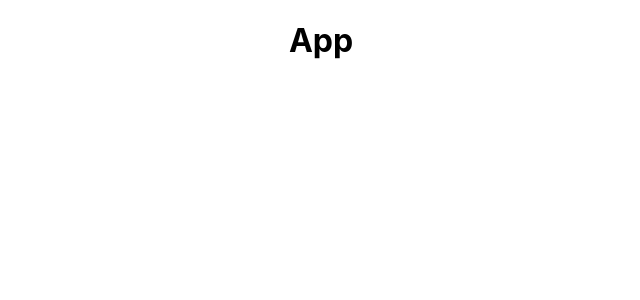
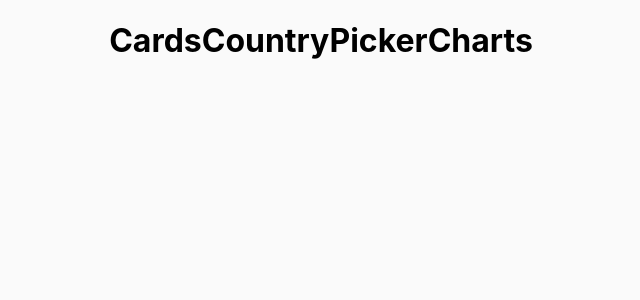
Before and after one commit to barackmaund1/Covid19-Tracker-App, a React (Create React App) app: page / in a window 1280 px wide. Shown: the top 300 px of the page, without its empty margins (319-959 px from the left). Built offline with nearby package versions, Linux system fonts and the light colour scheme.

Commit message:
create components

```diff
--- a/src/App.css
+++ b/src/App.css
@@ -1,3 +1,8 @@
-.App {
-  text-align: center;
+/* *{
+  margin:0 ;
+} */
+.container{
+  display: flex;
+  align-items: center;
+  justify-content: center;
 }
--- a/src/App.js
+++ b/src/App.js
@@ -1,12 +1,17 @@
 import React from 'react';
 import './App.css';
+import Cards from './components/Cards/Cards'
+import Charts from './components/Charts/Charts'
+import CountryPicker from './components/CountryPicker/CountryPicker'
+// import { Cards,Charts,CountryPicker} from './components'
+
 
 function App() {
   return (
-    <div className="App">
-      <header className="App-header">
-        <h1>App</h1>
-      </header>
+    <div className="container">
+      <Cards/>
+      <CountryPicker/>
+      <Charts/>
     </div>
   );
 }
--- /dev/null
+++ b/src/components/Cards/Cards.js
@@ -0,0 +1,11 @@
+import React from 'react'
+
+const Cards = () => {
+    return (
+        <div>
+            <h1>Cards</h1>
+        </div>
+    )
+}
+
+export default Cards
--- /dev/null
+++ b/src/components/Charts/Charts.js
@@ -0,0 +1,11 @@
+import React from 'react'
+
+const Charts = () => {
+    return (
+        <div>
+        <h1>Charts</h1>
+        </div>
+    )
+}
+
+export default Charts
--- /dev/null
+++ b/src/components/CountryPicker/CountryPicker.js
@@ -0,0 +1,11 @@
+import React from 'react'
+
+const CountryPicker = () => {
+    return (
+        <div>
+           <h1>CountryPicker</h1>
+        </div>
+    )
+}
+
+export default CountryPicker
--- a/src/index.css
+++ b/src/index.css
@@ -5,6 +5,7 @@ body {
     sans-serif;
   -webkit-font-smoothing: antialiased;
   -moz-osx-font-smoothing: grayscale;
+  background-color: rgb(250,250,250);
 }
 
 code {
```
Also changed, not shown: src/api/index.js (added), src/components/Cards/Cards.css (added), src/components/Charts/Charts.css (added), src/components/CountryPicker/CountryPicker.css (added).
